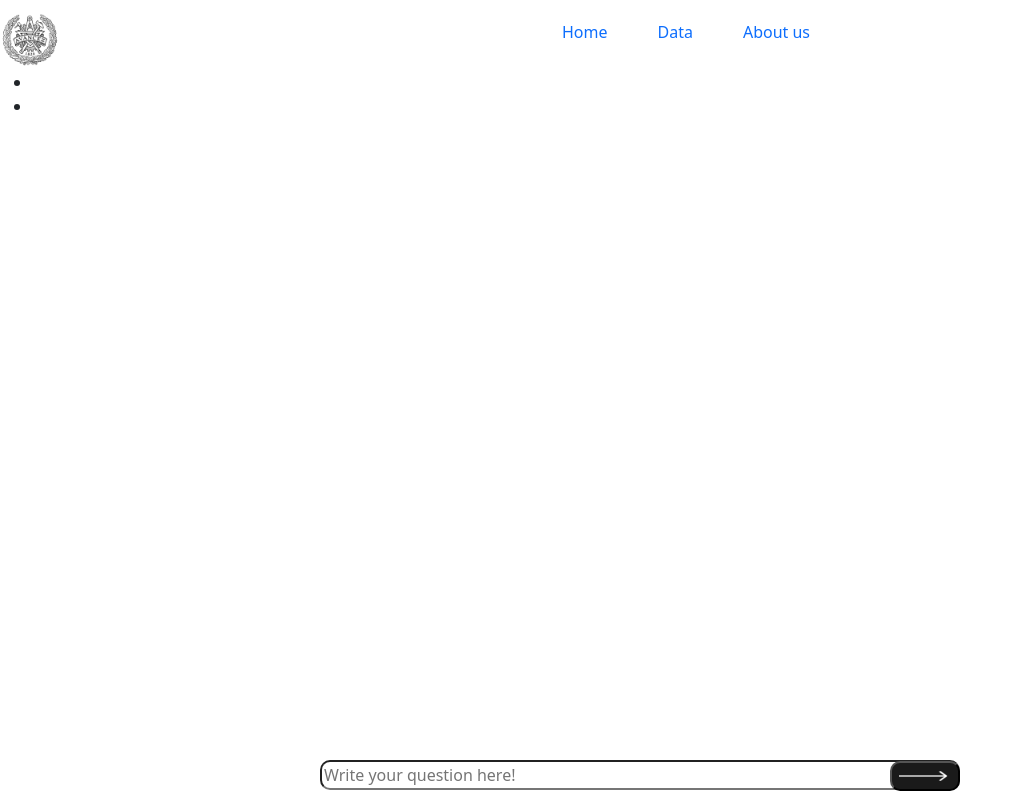
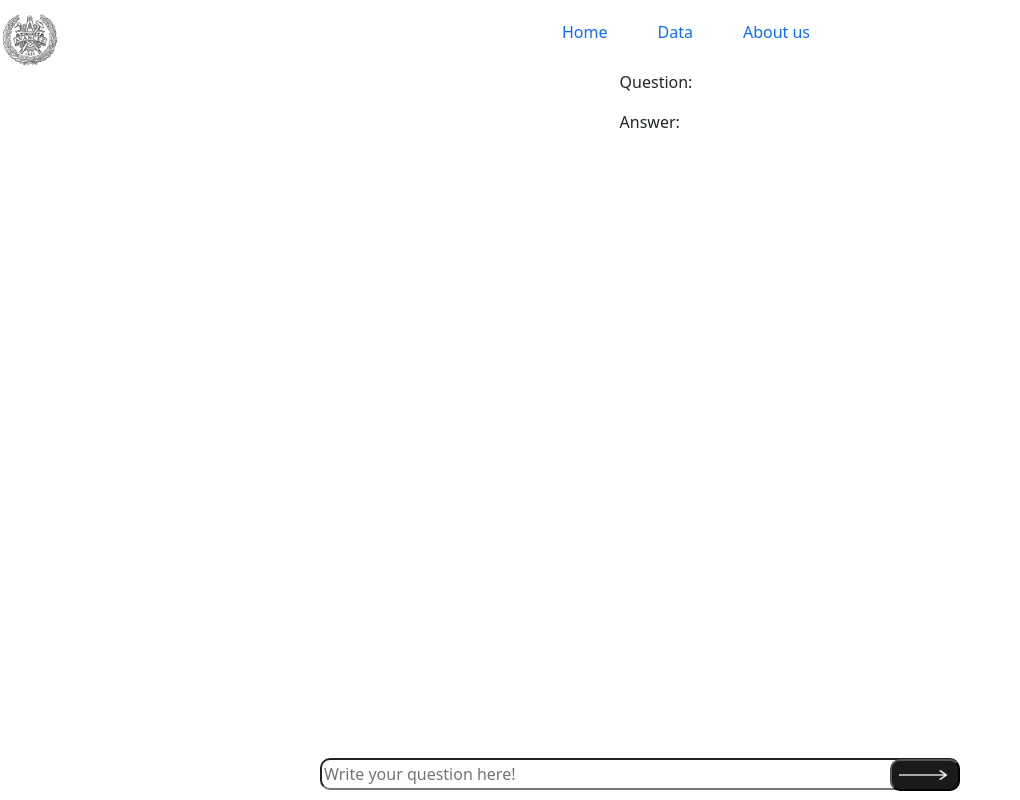
Before and after one commit to Sebbe213/Survey-of-CSE-Education-in-Sweden-and-parts-of-Europe, a React (Vite) app in the folder AI-model/client/: page / in a window 1280 px wide. Both pictures are taken after a click on the button 925 px from the left and 776 px from the top of the page. Shown: the whole page, without its empty margins (0-1020 px from the left). Built offline with nearby package versions, Linux system fonts and the light colour scheme.

Commit message:
Fixed a bug and centered the list

```diff
--- a/AI-model/client/src/mainpage.css
+++ b/AI-model/client/src/mainpage.css
@@ -4,6 +4,7 @@
     bottom: 10px;
     border-radius: 10px 10px 10px 10px;
     width: 50%;
+    height: 4%;
 
 }
 
@@ -13,7 +14,7 @@
     bottom: 9px;
     right: 25%;
     width: 70px;
-    height: 30px;
+    height: 4%;
     border-radius: 10px 10px 10px 10px;
     background-color: #1a1a1a;
     align-items: center;
@@ -24,3 +25,8 @@
     width: 50px;
     height: 10px;
 }
+
+.answer-area{
+    display: flex;
+
+}
--- a/AI-model/client/src/mainpage.tsx
+++ b/AI-model/client/src/mainpage.tsx
@@ -4,28 +4,26 @@ import './mainpage.css'
 import arrowIcon from './assets/arrow 1 (1).png';
 
 function Mainpage(){
-    const [question,setQuestion] = useState('');
-    const [answer,setAnswer] = useState('');
-    const [list , setlist] = useState(['']);
+    const [question,setQuestion] = useState<string>();
+    const [answer,setAnswer] = useState<string>();
+    const [list , setlist] = useState<JSX.Element[]>([]);
 
     function Promptlist(){
-        const displayList = []
-        displayList.push(question);
-        displayList.push(answer);
-        setlist(displayList);
+        setlist(prevList => [...prevList, <p>Question: {question}</p>, <p> Answer: {answer}</p>]);
+
     }
 
     //Make question and answer two separate fields (components). These are then added to a list when a button is pressed and later displayed.
     return(
             <div>
                 <Header/>
-                <div className='answer-area'>
-                    <ul>
+                <div className='answer-area justify-content-center '>
+                    <ul  style={{ listStyle: 'none' }}>
                         {list.map( (item,index)  => (<li key={index}>{item}</li>))}
                     </ul>
                 </div>
                 <div className='d-flex justify-content-center '>
-                    <input className='input-bar' placeholder='Write your question here!' value={question} onChange={(e) => setQuestion(e.target.value)}/>
+                    <input className='input-bar' placeholder='Write your question here!' value={question} onChange={(e) => setQuestion(e.target.value) }/>
                     <button className='prompt-button' onClick={Promptlist}><img className='arrow' src={arrowIcon} alt='submit answer button'/></button>
                 </div>
             </div>
```
Also changed, not shown: 2 other files (tests, documents, lock files or other folders).
